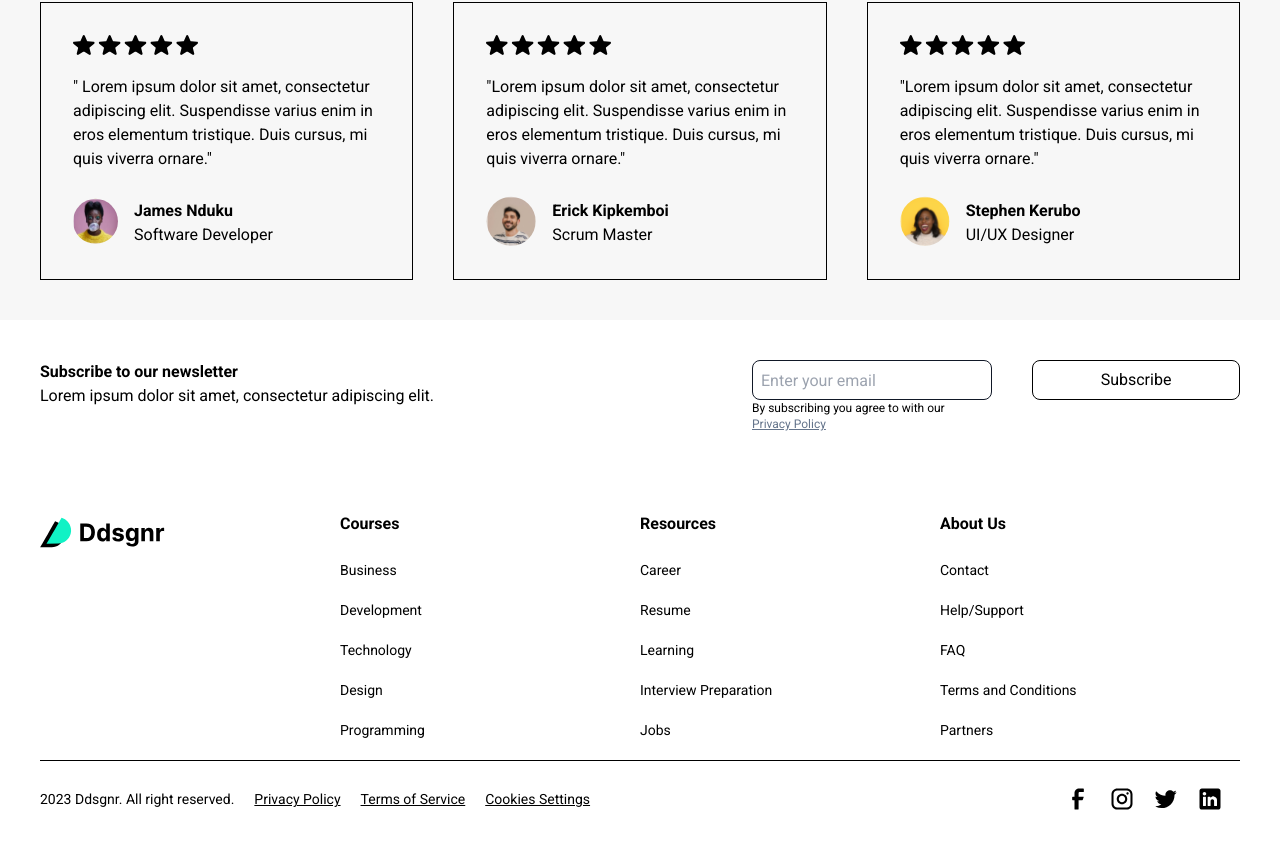
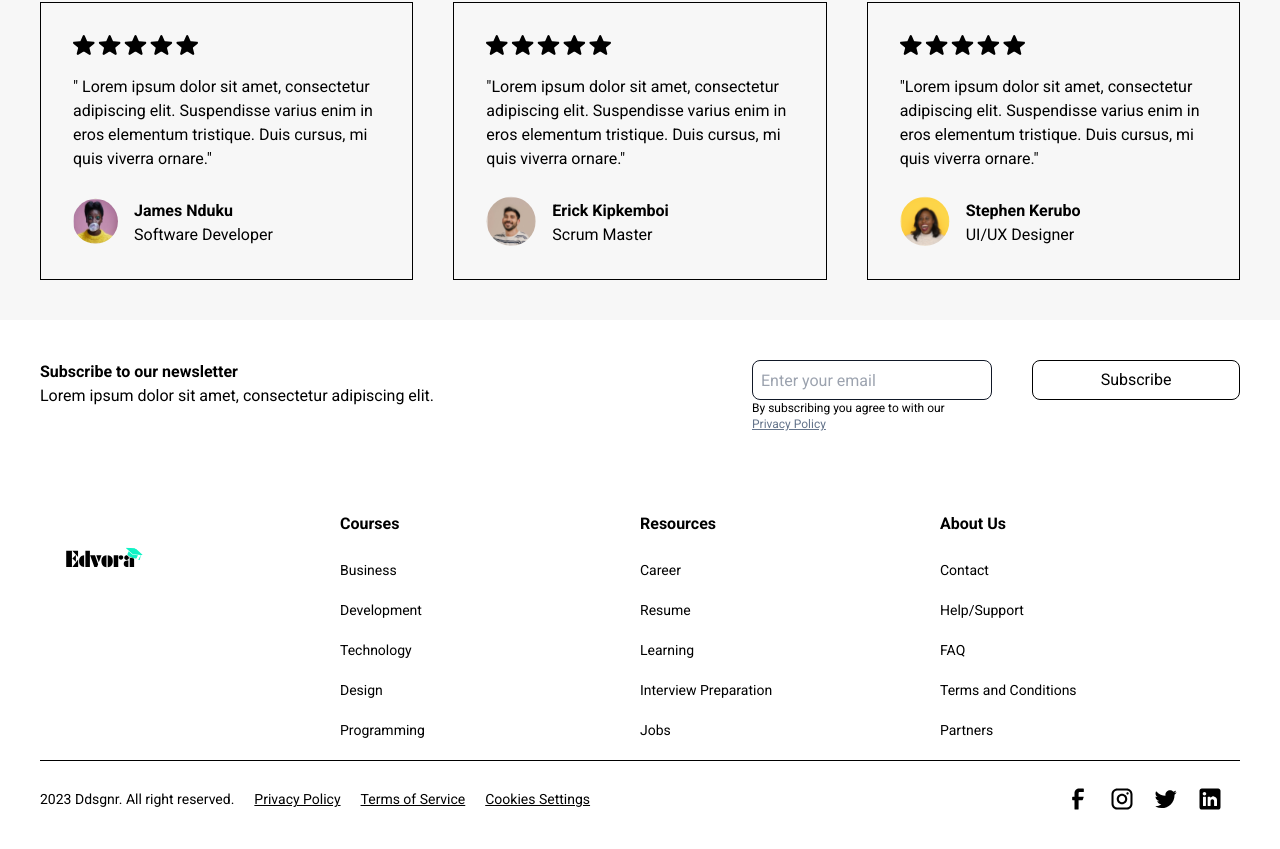
Before and after one commit to Shaheer-Ahmed-Malik/q2-assignment-6, a Next.js app: page / in a window 1280 px wide. Shown: the part 5897-6746 px from the top of the page. Built offline with nearby package versions, Linux system fonts and the light colour scheme.

Commit message:
add logo to footer

```diff
--- a/src/app/components/Footer.tsx
+++ b/src/app/components/Footer.tsx
@@ -24,7 +24,7 @@ const Footer = () => {
             <div className='grid lg:grid-cols-4 md:grid-cols-4 sm:grid-cols-1 mt-20 text-center md:text-start justify-center'>
                 <div>
                     <img
-                    src="/logo/logo.svg"
+                    src="/logo/logo1.svg"
                     alt="logo"
                     height={40}
                     width={125}
```
